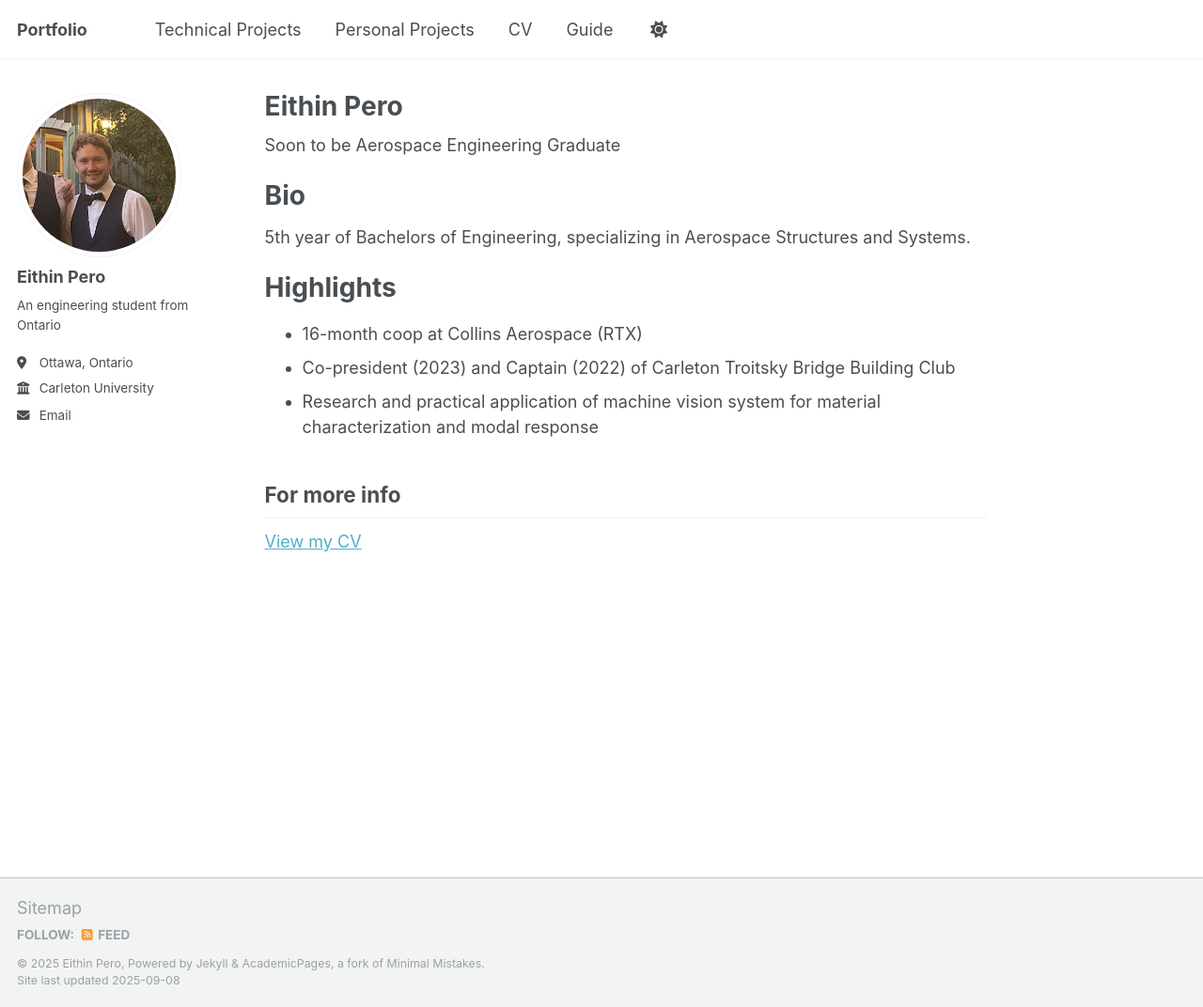
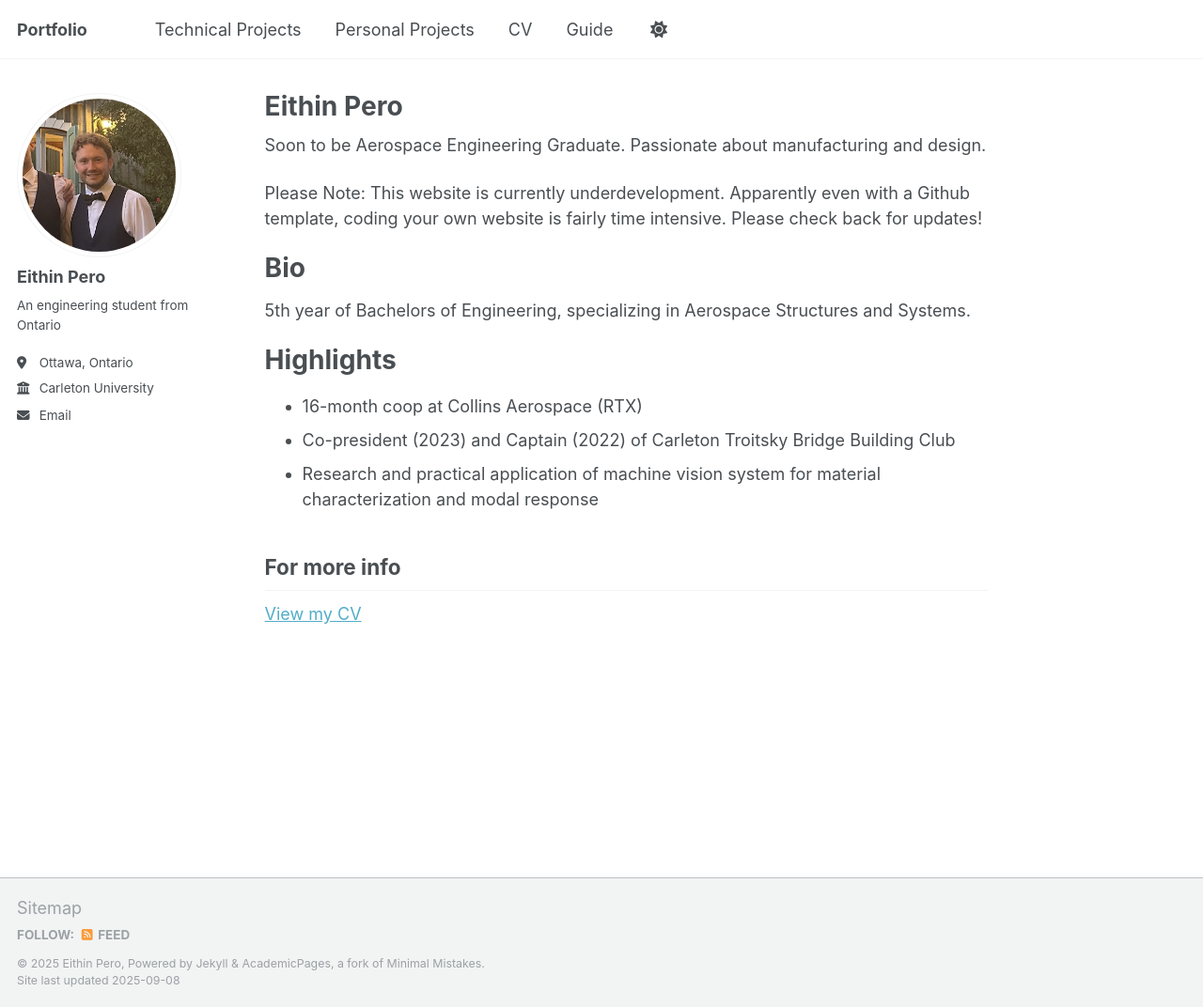
Before and after one commit to EithinP/Portfolio, a Jekyll site: the page built from _pages/about.md, in a window 1280 px wide and 1072 px high. Shown: the whole window at 94% size. Built offline with Jekyll 4.4.1, drawn with Linux system fonts in a browser that asks for light colours; a script that is not in the unit is left out.

```diff
--- a/_pages/about.md
+++ b/_pages/about.md
@@ -7,7 +7,9 @@ redirect_from:
   - /about.html
 ---
 
-Soon to be Aerospace Engineering Graduate
+Soon to be Aerospace Engineering Graduate. Passionate about manufacturing and design.
+
+Please Note: This website is currently underdevelopment. Apparently even with a Github template, coding your own website is fairly time intensive. Please check back for updates!
 
 
 Bio
```
Also changed, not shown: _portfolio/portfolio-1.md (+7 -0 lines), images/cad_mounting.png (added), images/pre_tap1.PNG (added), 1 other file.
